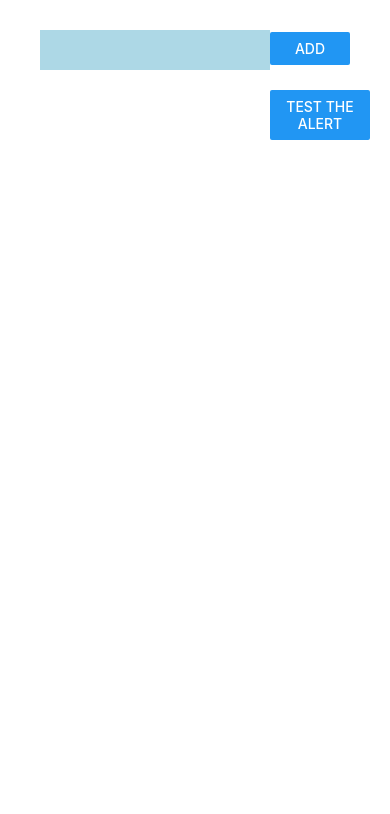
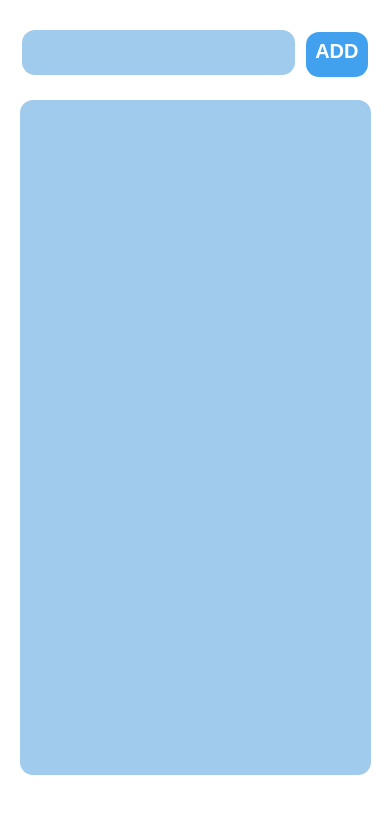
Before and after one commit to kong-tech-ops/ReactNativeTask2, a React Native app: screen / in a window 390 px wide. Shown: the top 814 px of the page. Built offline with nearby package versions, Linux system fonts and the light colour scheme.

Commit message:
Alert base. Textinput, button and flatlist styles

```diff
--- a/App.js
+++ b/App.js
@@ -1,6 +1,6 @@
 import React from 'react';
 
-import {Button, FlatList, StyleSheet, Text, TextInput, View, Alert} from 'react-native';
+import {Button, FlatList, StyleSheet, Text, TextInput, View, Alert, TouchableOpacity} from 'react-native';
 
 const App = () => {
 
@@ -8,18 +8,10 @@ const App = () => {
     <View style={styles.container}>
 
       <TextInput style={styles.textInput}/>
-
-          <View style={styles.buttonWrapper}>
-            <Button title='ADD'/>
-          </View>
-
-          {/* Temp button to call alert function for now until the longpress of a flatlist functionality is done: */}
-          <View style={styles.tempButtonWrapper}>
-            <Button title='Test the Alert' onPress={CreateAlert}/>
-          </View>
-          {/* Temp button code ends*/}
-
-
+      {/*rn add button onpress calls the alert, code the functionality of adding stuff to list and put it here instead: */}
+      <TouchableOpacity style={styles.button} onPress={CreateAlert}>
+        <Text style={styles.buttonText}>ADD</Text>
+      </TouchableOpacity>
 
       <View style={styles.flatListWrapper}>
 
@@ -30,9 +22,12 @@ const App = () => {
       </View>
 
     </View>
+
   );
 };
 
+
+//code the functionality on the onpress events, rn they only log to console when pressed
 const CreateAlert = () => {
   Alert.alert(
     "Delete?",
@@ -55,30 +50,44 @@ const CreateAlert = () => {
 const styles = StyleSheet.create({
   container:{
     flex:1,
+    width:'100%',
     justifyContent:'center',
     alignItems:'center',
   },
   textInput:{
     position:'absolute',
     top:30,
-    left:40,
+    left:22,
     justifyContent:'center',
-    width:230,
-    height: 40,
-    backgroundColor: 'lightblue',
-    border: 'none',
+    width:'70%',
+    height: 45,
+    backgroundColor: '#a1cbed',
+    borderRadius:13,
   },
-  buttonWrapper:{
+  button:{
     position: 'absolute',
     top: 32,
-    right: 40,
-    width: 80,
+    right: 22,
+    width: '16%',
+    height: 45,
+    backgroundColor:"#41a1ee",
+    borderRadius:13,
   },
-  tempButtonWrapper:{
-    position: 'absolute',
-    top: 90,
-    right: 20,
-    width: 100,
+  buttonText:{
+    textAlign:'center',
+    top:8,
+    fontSize: 20,
+    fontFamily:"sans-serif",
+    fontWeight:'700',
+    color:'#fff'
+  },
+  flatListWrapper:{
+    position:'absolute',
+    top: 100,
+    width: '90%',
+    height: '80%',
+    borderRadius:13,
+    backgroundColor: '#a1cbed',
   }
 });
 
```
Lines whose indentation alone changed are shown as unchanged.
